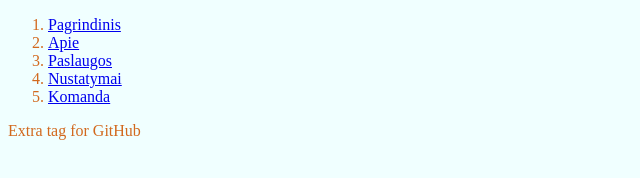
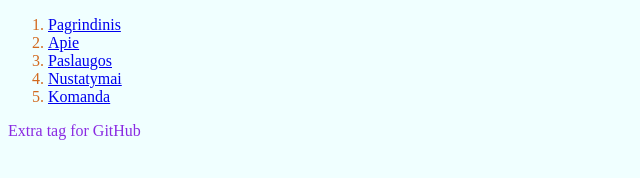
Before and after one commit to OlgaJusis/namuDarbai, a plain HTML site: page mi-first-repo.html in a window 1280 px wide. Shown: the whole page, without its empty margins (0-640 px from the left). Drawn offline with Linux system fonts and the light colour scheme.

Commit message:
ekstra teksto spalva

```diff
--- a/styles/styles.scss
+++ b/styles/styles.scss
@@ -1,8 +1,13 @@
 body {
-    background-color: azure;
+
+       background-color: azure;
     color: chocolate;
 
     .top-navigation__nav-links:hover {
        background-color: aqua;
       }
+
+      .tekstas {
+        color: blueviolet;
+      }
 }
```
Also changed, not shown: styles/styles.css, 1 other file.
